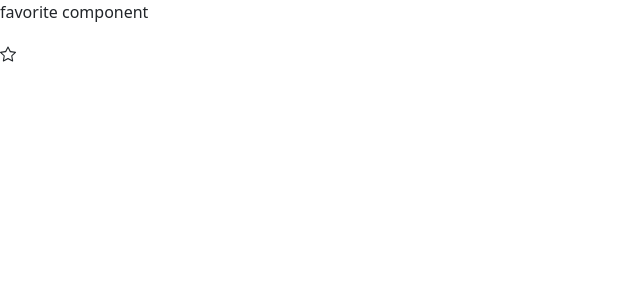
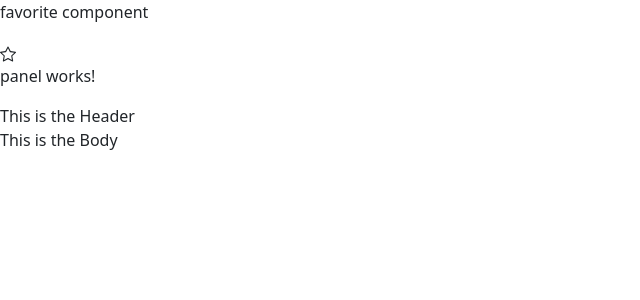
Before and after one commit to marouaneXan/Learn_Angular, an Angular app: page / in a window 1280 px wide. Shown: the top 300 px of the page, without its empty margins (0-640 px from the left). Built offline with nearby package versions, Linux system fonts and the light colour scheme.

Commit message:
create a panel component and pass a dinamic variables

```diff
--- a/src/app/app.component.html
+++ b/src/app/app.component.html
@@ -1 +1,5 @@
 <app-favorite [isFavorite]="post.isFavorite" (change)='onFavoriteChanged($event)'></app-favorite>
+<panel>
+    <div class="header">This is the Header</div>
+    <div class="body">This is the Body</div>
+</panel>
--- a/src/app/panel/panel.component.html
+++ b/src/app/panel/panel.component.html
@@ -1 +1,5 @@
 <p>panel works!</p>
+<div class="panel panel-default">
+    <ng-content select=".header"></ng-content>
+    <ng-content select=".body"></ng-content>
+</div>
--- a/src/app/panel/panel.component.ts
+++ b/src/app/panel/panel.component.ts
@@ -1,7 +1,7 @@
 import { Component } from '@angular/core';
 
 @Component({
-  selector: 'app-panel',
+  selector: 'panel',
   templateUrl: './panel.component.html',
   styleUrls: ['./panel.component.css']
 })
```
